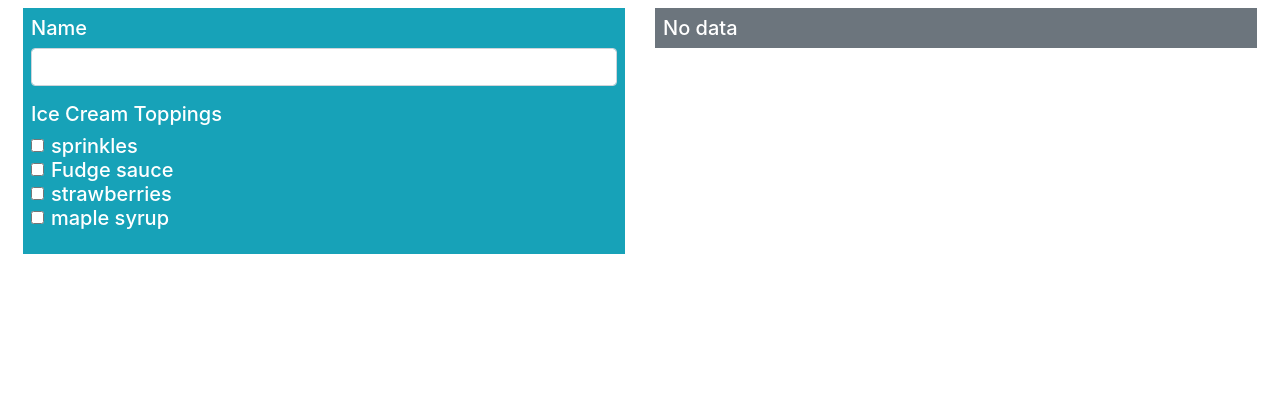
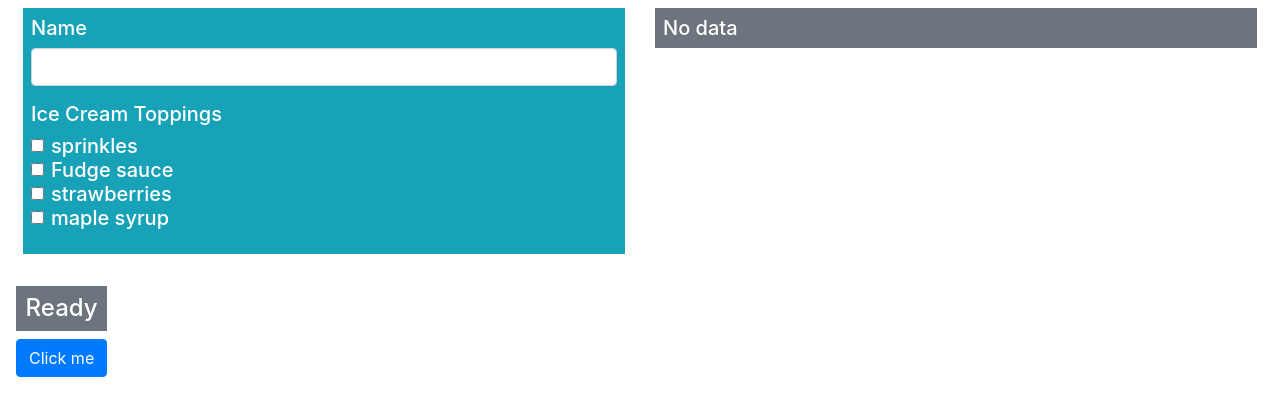
Before and after one commit to rameshkunwar/LearningProReact16, a React (Create React App) app: page / in a window 1280 px wide. Shown: the top 416 px of the page. Built offline with nearby package versions, Linux system fonts and the light colour scheme.

Commit message:
event handling, Listing 12-14

```diff
--- a/src/App.js
+++ b/src/App.js
@@ -8,12 +8,31 @@ export default class App extends Component {
   constructor(props) {
     super(props);
     this.state = {
-      formData: {}
+      formData: {},
+      message: "Ready",
+      counter: 0,
+      theme: "secondary"
     };
   }
 
   submitData = newData => {
     this.setState({ formData: newData });
+  };
+
+  //   The handleEvent method uses the setState method’s callback feature to update the message
+  // property after an update to the counter property has been applied. The value assigned to the message
+  // property includes the event object’s type property, which is a problem because that property will be set to
+  // null by the time the setState callback function is invoked, which you can see by clicking the button
+
+  handleEvent = event => {
+    event.persist();
+    this.setState(
+      {
+        counter: this.state.counter + 1,
+        theme: event.target.innerText === "Normal" ? "primary" : "danger"
+      },
+      () => this.setState({ message: `${event.type} : ${this.state.counter}` })
+    );
   };
 
   render() {
@@ -27,6 +46,21 @@ export default class App extends Component {
             <Display data={this.state.formData} />
           </div>
         </div>
+        <div className="row p-2">
+          <div className="m-2">
+            {/* <div className="h4 bg-primary text-white text-center p-2"> */}
+            <div
+              className={`h4 bg-${this.state.theme} text-white text-center p-2`}
+            >
+              {this.state.message}
+            </div>
+            <div className="text-center">
+              <button className="btn btn-primary" onClick={this.handleEvent}>
+                Click me
+              </button>
+            </div>
+          </div>
+        </div>
       </div>
     );
   }
```
